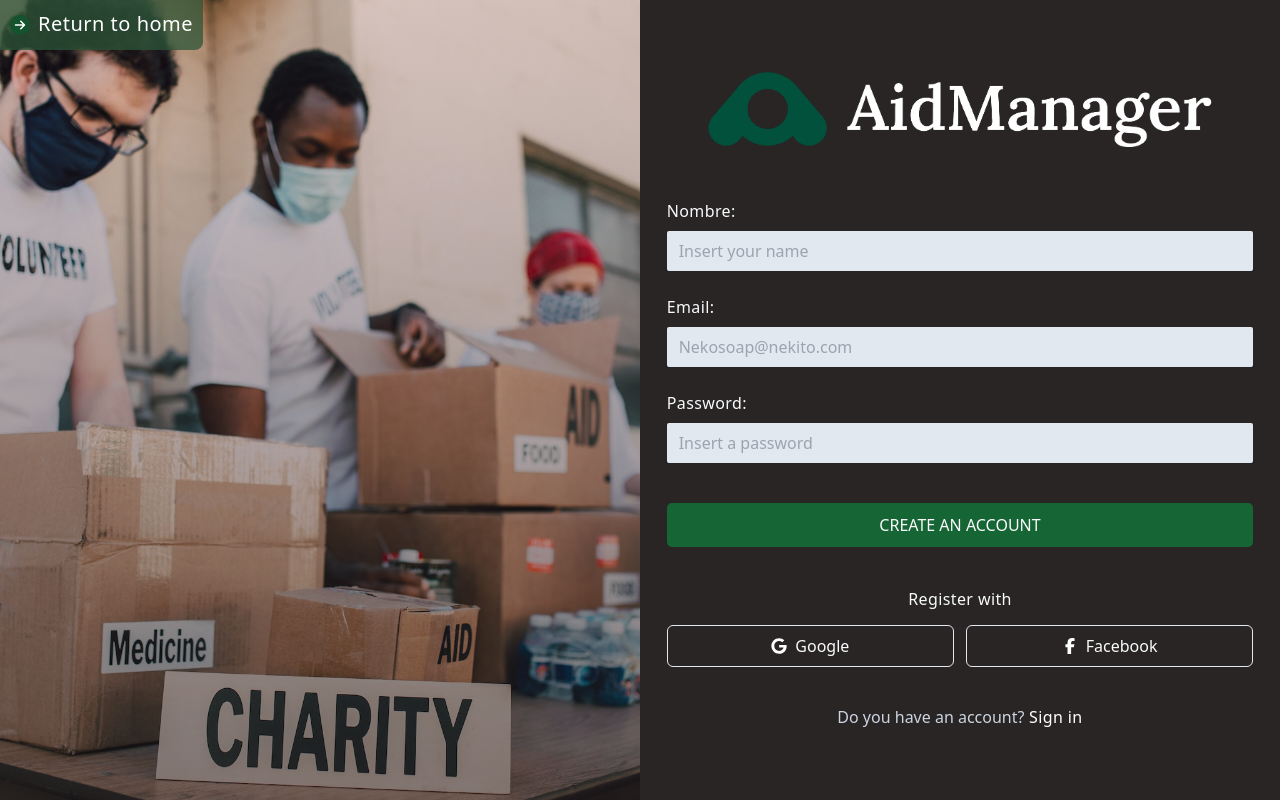
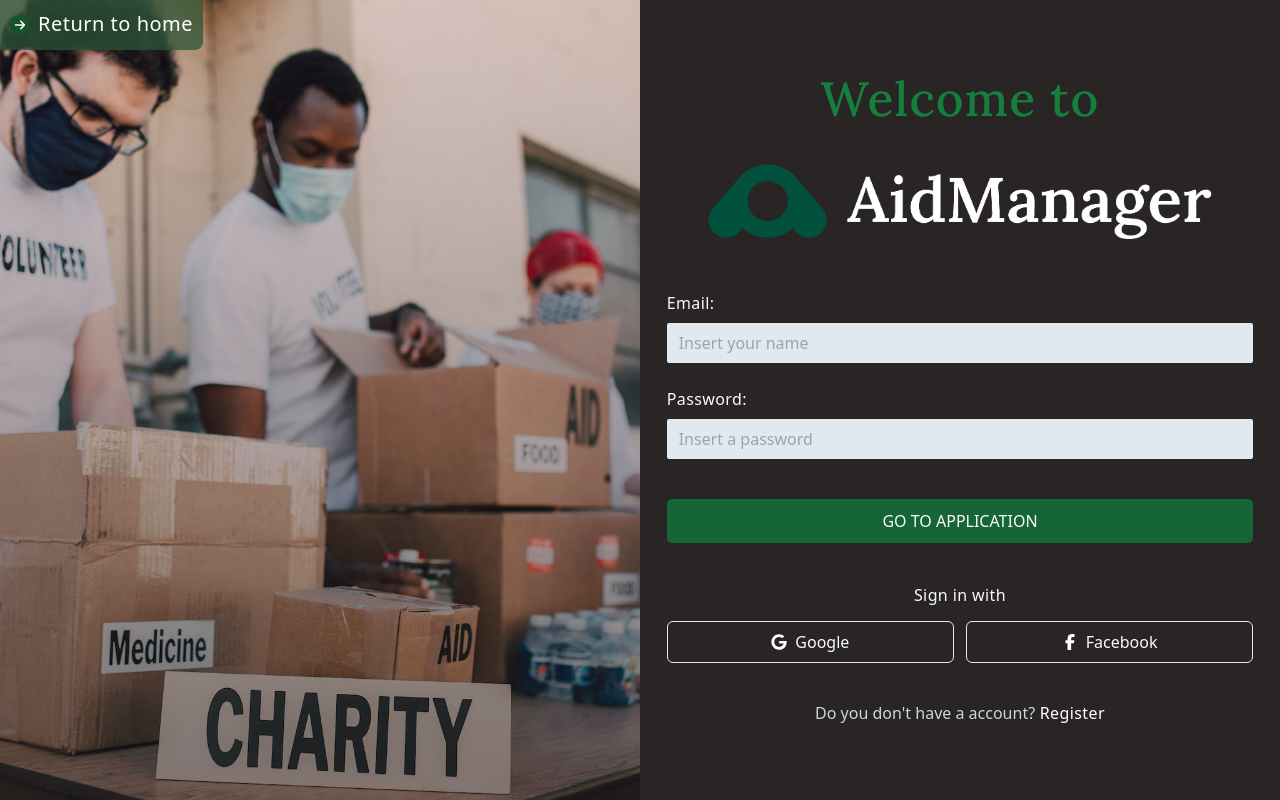
Before and after one commit to DispositivosMoviles-WX63/LandingPage-AidManager, a React (Vite) app: page /get-started in a window 1280 px wide. Built offline with nearby package versions, Linux system fonts and the light colour scheme.

Commit message:
feat: add styles to getstarted view :lips:

```diff
--- a/src/components/GetStarted/GetStarted.jsx
+++ b/src/components/GetStarted/GetStarted.jsx
@@ -12,23 +12,26 @@
     const [hasRegister, setHasRegister] = useState(false);
 
     return (
-        <section className='h-screen w-full'>
-            <div className='h-full grid grid-cols-2 grid-rows-1 text-slate-50'>
-                <div className='h-full w-full hero'>
-                    <div className='flex flex-row gap-2 items-center justify-start'>
-                        <div className='return-home z-50 flex flex-row gap-2 items-center p-2.5'>
+        <section className='h-screen w-full relative'>
+            <div className='z-50' style={{ position: 'fixed', top: '0', left: '0' }}>
+                <div className='return-home flex flex-row gap-2 items-center p-2.5'>
                     <div className='bg-green-900 p-1 rounded-full'>
                         <img className='w-3 h-3 rounded-full' src={ArrowIcon} />
                     </div>
                     <p className='text-xl font-medium tracking-wide mb-0.5 text-white'>Return to home</p>
                 </div>
             </div>
+            <div className='h-full grid grid-cols-2 grid-rows-1 text-slate-50'>
+                <div className='h-full w-full hero'>
                 </div>
                 <div className='h-full bg-stone-800 flex flex-col gap-5 justify-center'>
                     <section className='flex flex-col w-11/12 max-w-[600px] mx-auto gap-8'>
+                        <h1 className='mb-2 text-green-700 font-medium text-center text-5xl font-lora tracking-wide'>Welcome to</h1>
                         <div className='flex flex-col justify-center w-full mb-5 px-10'>
                             <img className='w-full h-full' src={AidLogoLogin}></img>
                         </div>
+                        {
+                            hasRegister ? (
                                 <form className='flex flex-col gap-6'>
                                     <div className='flex flex-col gap-2'>
                                         <label className='font-medium tracking-wide'>Nombre:</label>
@@ -56,8 +59,32 @@
                                         Create an account
                                     </button>
                                 </form>
+                            ) :
+                                (
+                                    <form className='flex flex-col gap-6'>
+                                        <div className='flex flex-col gap-2'>
+                                            <label className='font-medium tracking-wide'>Email:</label>
+                                            <input
+                                                className='py-2 indent-3 rounded-sm bg-slate-200 text-slate-900'
+                                                type='text' placeholder='Insert your name'>
+                                            </input>
+                                        </div>
+                                        <div className='flex flex-col gap-2'>
+                                            <label className='font-medium tracking-wide'>Password:</label>
+                                            <input
+                                                className='py-2 indent-3 rounded-sm bg-slate-200 text-slate-900'
+                                                type='password' placeholder='Insert a password'>
+                                            </input>
+                                        </div>
+                                        <button className='bg-green-800 font-medium uppercase
+                                py-2.5 mt-4'>
+                                            Go to Application
+                                        </button>
+                                    </form>
+                                )
+                        }
                         <div className='flex flex-col items-center gap-3.5 mt-2'>
-                            <h2 className='font-medium tracking-wide'>Register with</h2>
+                            <h2 className='font-medium tracking-wide'>{ hasRegister? "Register with": "Sign in with" }</h2>
                             <div className='flex flex-row w-full gap-3'>
                                 <div
                                     className='flex flex-row items-center justify-center cursor-pointer
@@ -82,8 +109,12 @@
                                     <p>Facebook</p>
                                 </div>
                             </div>
-                            <p className='mt-6 text-slate-300 text-center'>Do you have an account?
-                                <a className='text-white font-medium tracking-wide cursor-pointer'> Sign in</a>
+                            <p className='mt-6 text-slate-300 text-center'>{hasRegister ? 'Do you have a account?' : `Do you don't have a account?`}
+                                <a
+                                    onClick={() => setHasRegister(!hasRegister)}
+                                    className='text-white font-medium tracking-wide cursor-pointer'>
+                                    {hasRegister ? ' Sign in' : ' Register'}
+                                    </a>
                             </p>
                         </div>
                     </section>
```
Lines whose indentation alone changed are shown as unchanged.
